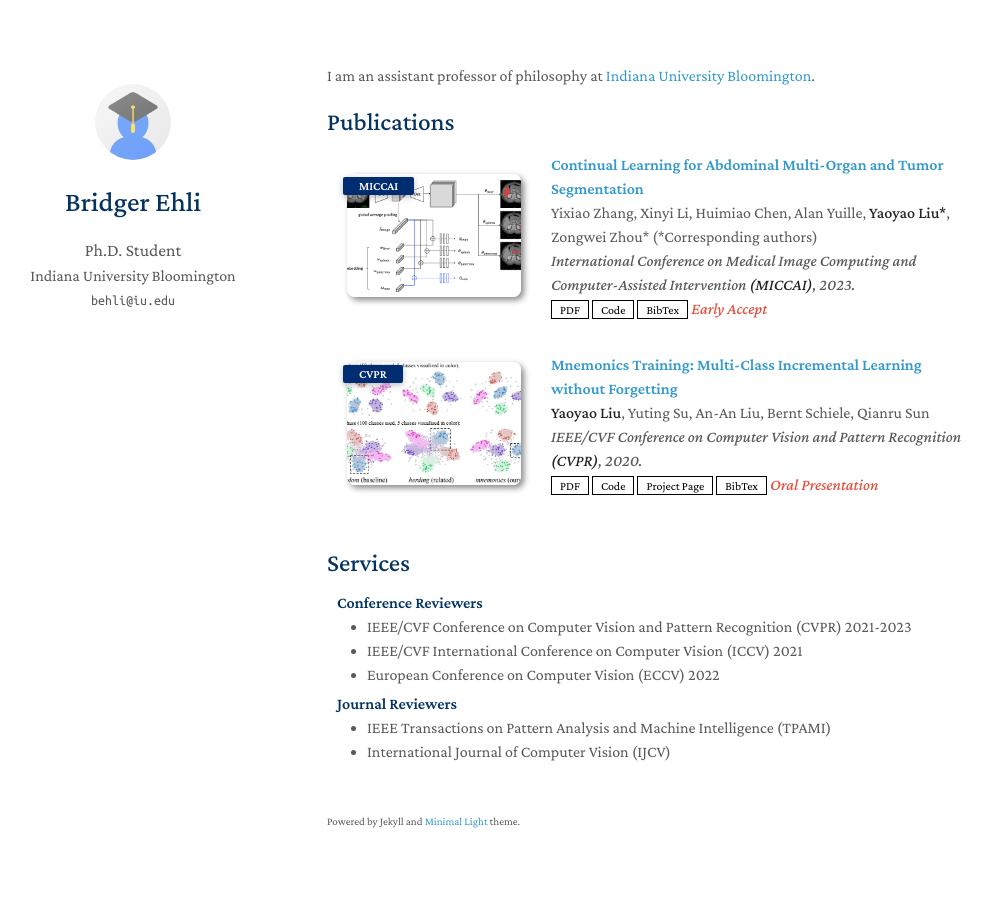
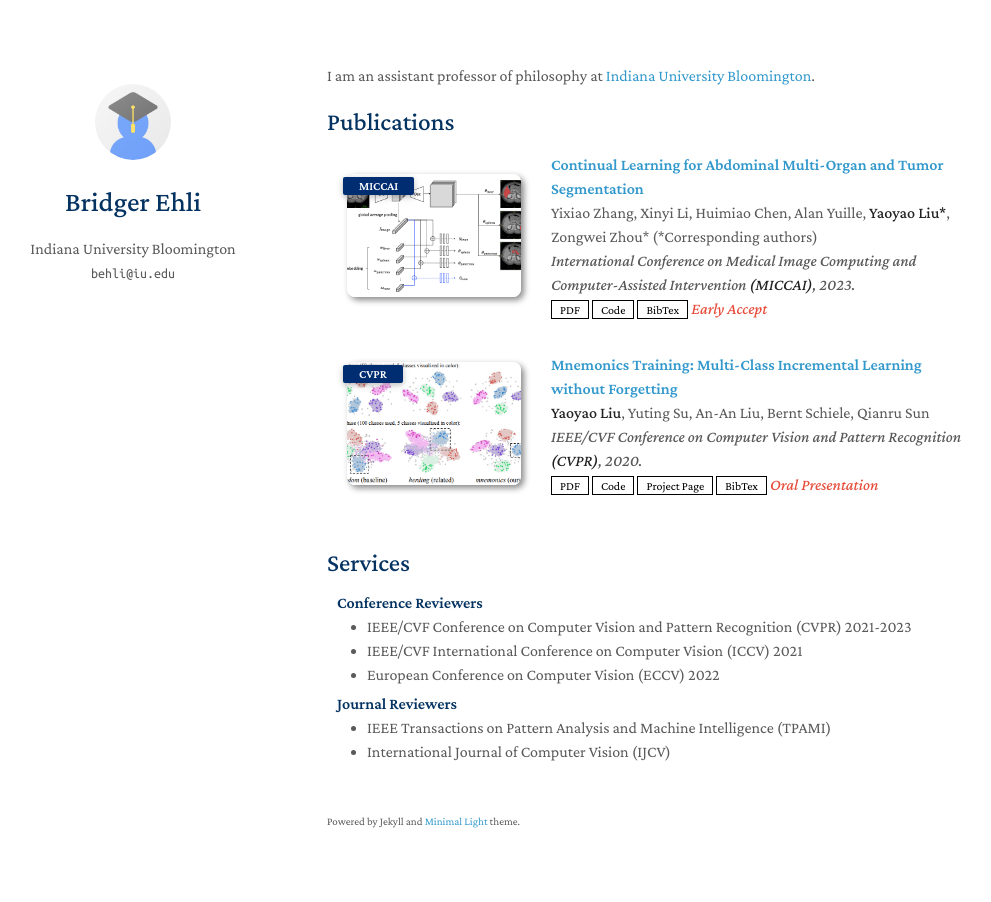
Before and after one commit to bridgerehli/bridgerehli.github.io, a Jekyll site: the page built from index.md, in a window 1280 px wide. Shown: the whole page, without its empty margins (143-1134 px from the left). Built offline with Jekyll 4.4.1, drawn with Linux system fonts in a browser that asks for light colours; a style sheet for code colours, icons or effects is not loaded.

Commit message:
Update _config.yml

```diff
--- a/_config.yml
+++ b/_config.yml
@@ -1,6 +1,5 @@
 # Basic Information
 title: Bridger Ehli
-position: Ph.D. Student
 affiliation: Indiana University Bloomington
 email: behli@iu.edu
 
```
